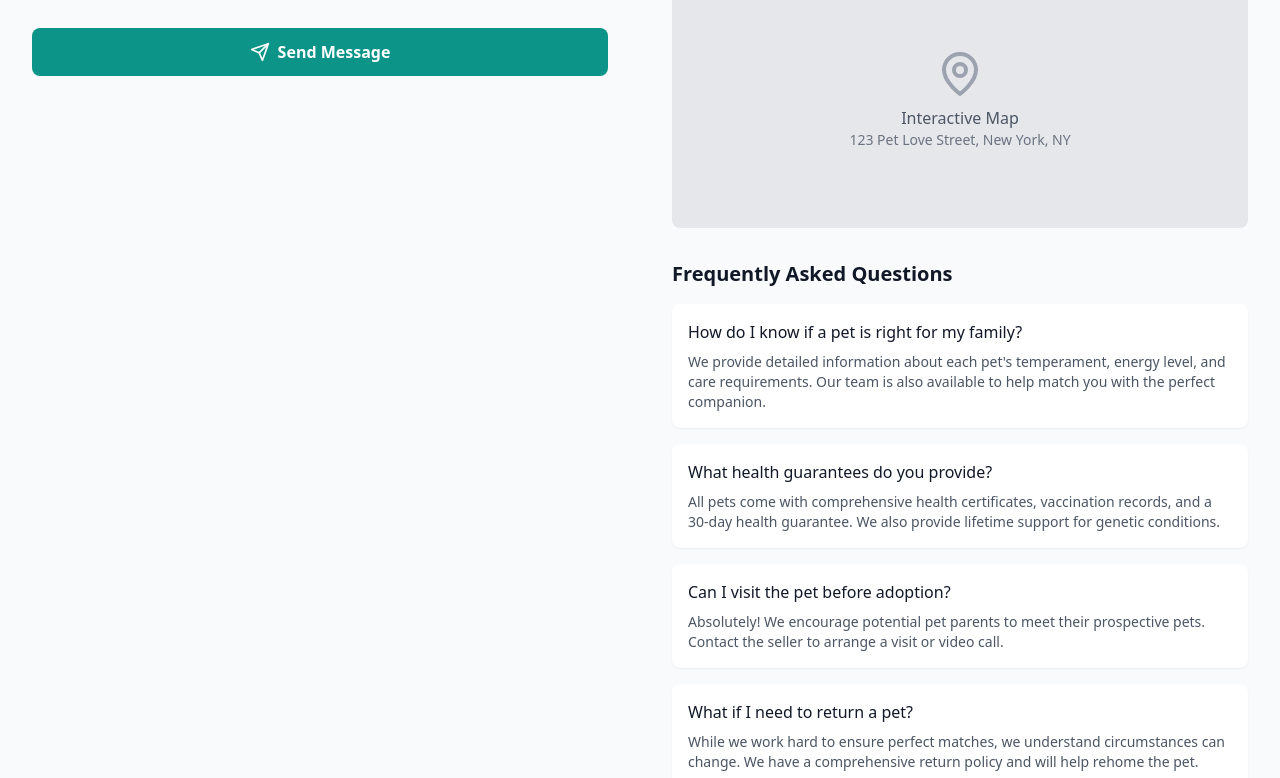
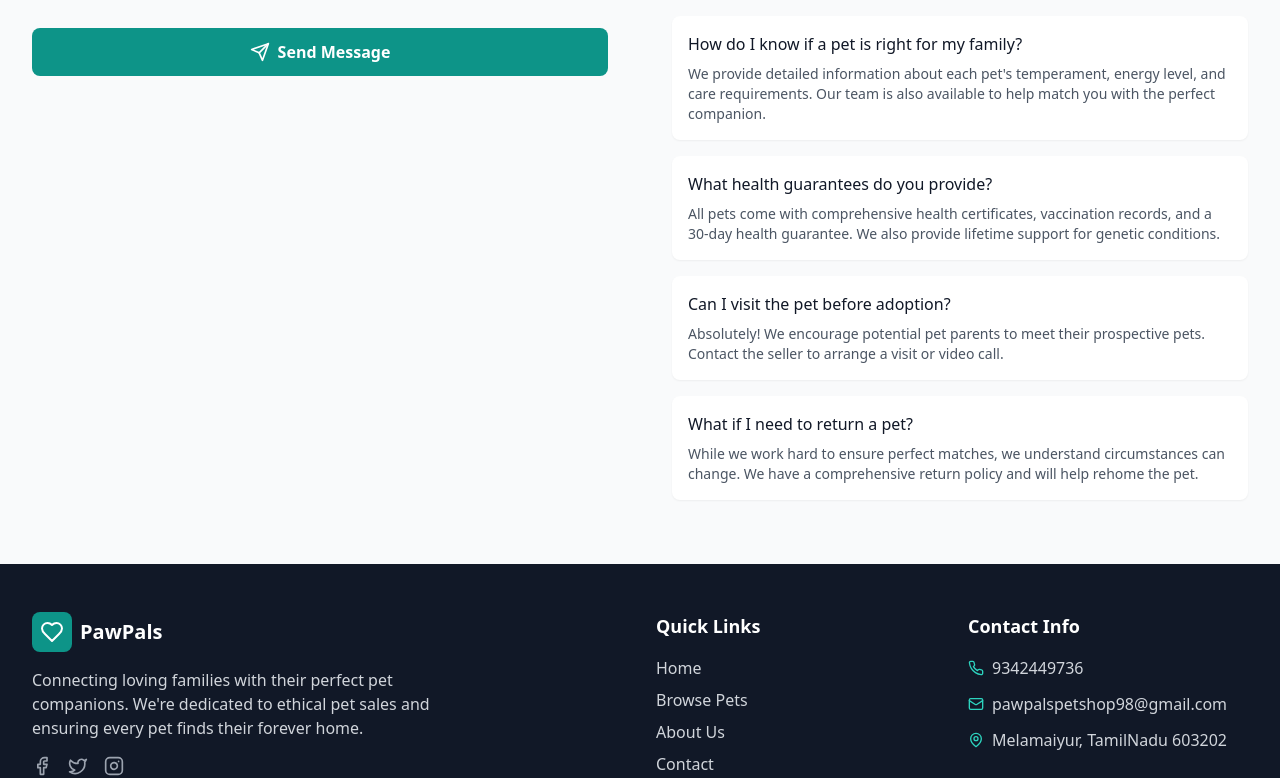
Before and after one commit to devajohnson/Petshop, a React (Vite) app: page /contact in a window 1280 px wide. Shown: the part 828-1606 px from the top of the page. Built offline with nearby package versions, Linux system fonts and the light colour scheme.

Commit message:
address_update

```diff
--- a/src/components/Footer.tsx
+++ b/src/components/Footer.tsx
@@ -72,7 +72,7 @@ const Footer: React.FC = () => {
               </div>
               <div className="flex items-center space-x-2">
                 <MapPin className="h-4 w-4 text-teal-400" />
-                <span className="text-gray-300">New York, NY</span>
+                <span className="text-gray-300">Melamaiyur, TamilNadu 603202</span>
               </div>
             </div>
           </div>
--- a/src/pages/Contact.tsx
+++ b/src/pages/Contact.tsx
@@ -86,8 +86,8 @@ const Contact: React.FC = () => {
     {
       icon: MapPin,
       title: 'Address',
-      content: '123 Pet Love Street',
-      description: 'New York, NY 10001',
+      content: 'A6, GK Apartment,Bhavani Nagar',
+      description: 'Melamaiyur, TamilNadu 603202',
     },
     {
       icon: Clock,
@@ -257,15 +257,6 @@ const Contact: React.FC = () => {
               ))}
             </div>
 
-            {/* Map Placeholder */}
-            <div className="bg-gray-200 h-64 rounded-lg flex items-center justify-center mb-8">
-              <div className="text-center">
-                <MapPin className="h-12 w-12 text-gray-400 mx-auto mb-2" />
-                <p className="text-gray-600">Interactive Map</p>
-                <p className="text-sm text-gray-500">123 Pet Love Street, New York, NY</p>
-              </div>
-            </div>
-
             {/* FAQs */}
             <div>
               <h3 className="text-xl font-semibold text-gray-900 mb-4">Frequently Asked Questions</h3>
```
